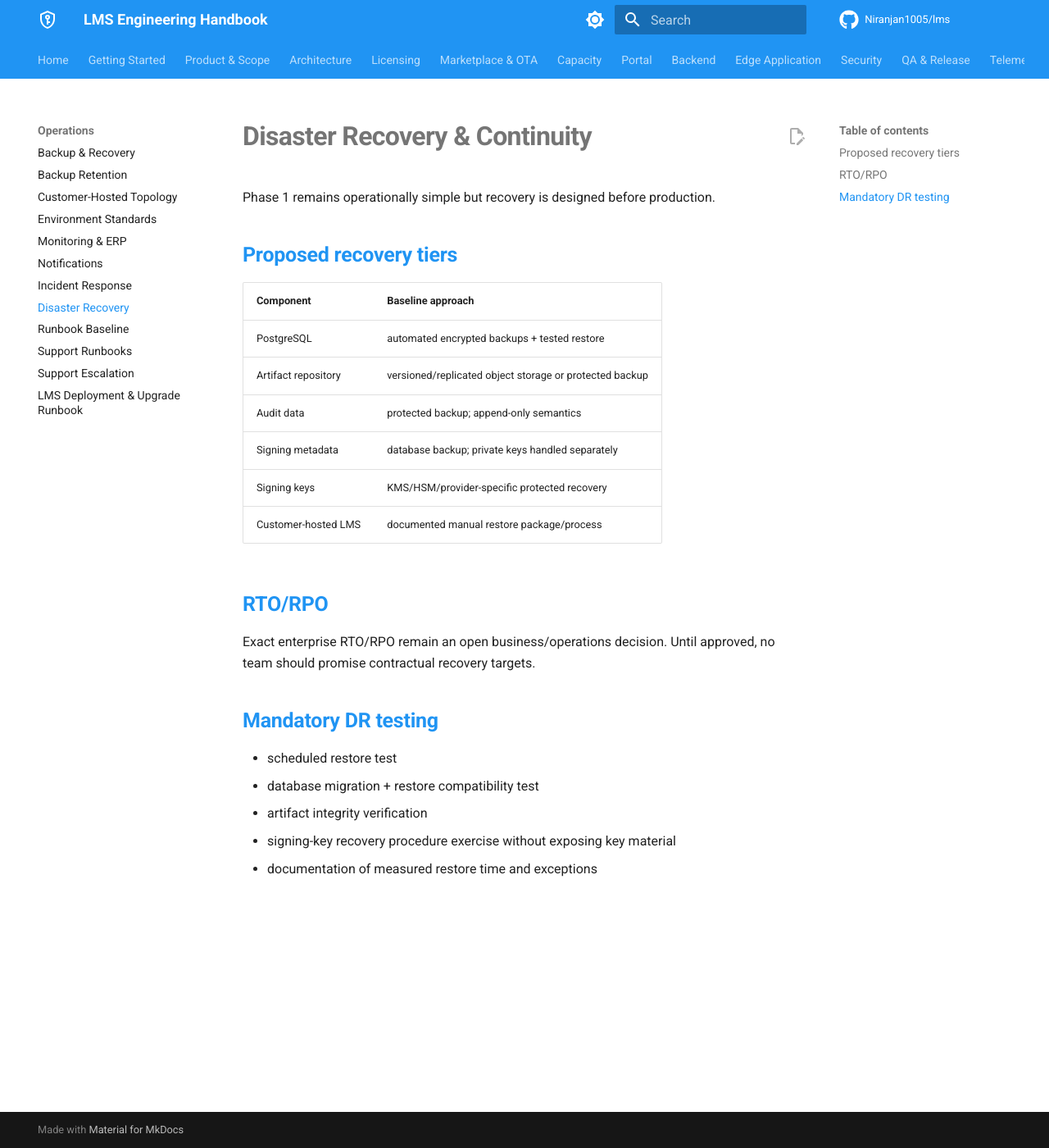
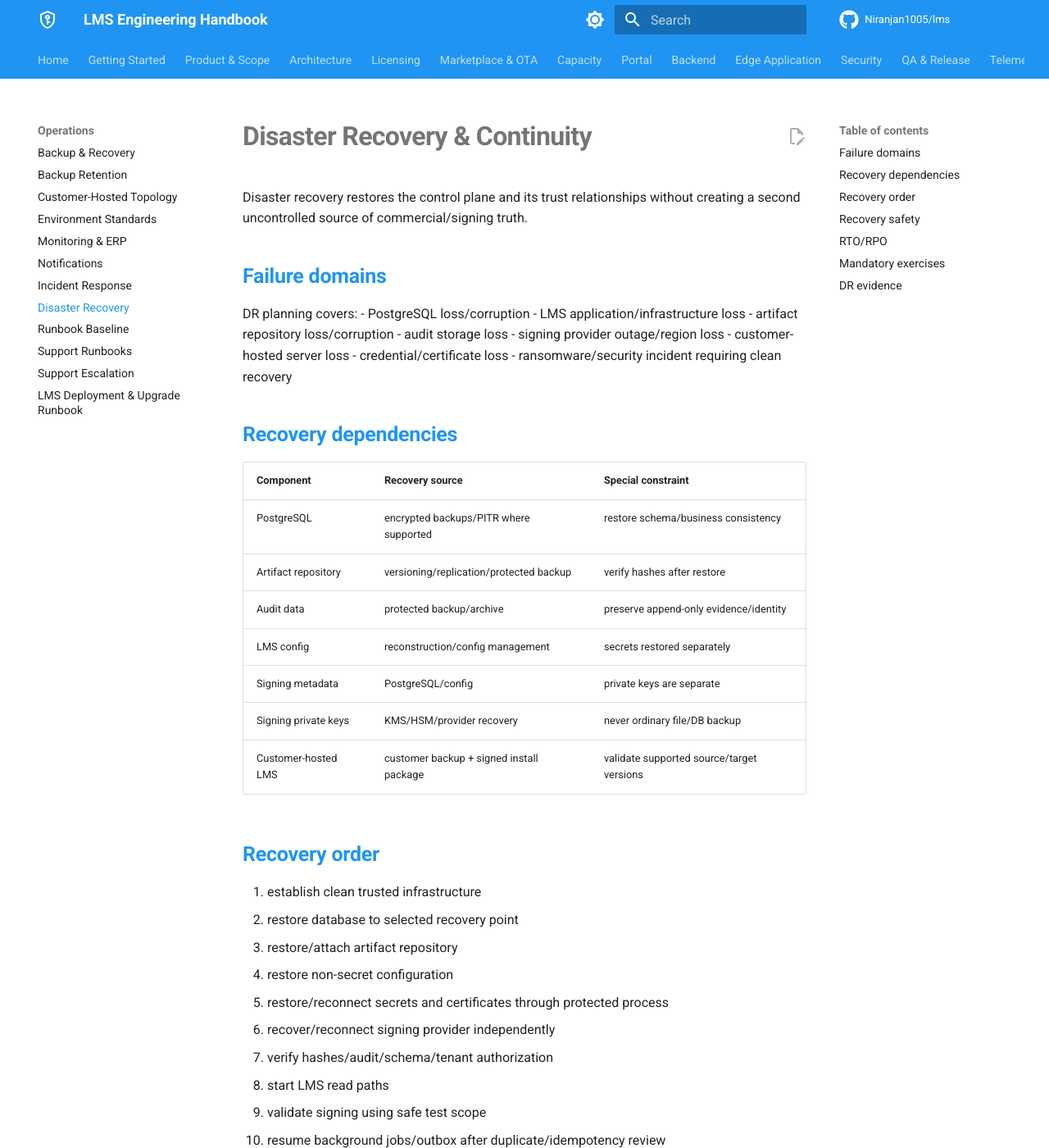
Before and after one commit to Niranjan1005/lms, an MkDocs documentation site: the page built from docs/operations/disaster-recovery.md, in a window 1280 px wide and 1400 px high. Shown: the whole window at 82% size. Built offline with MkDocs 1.6.1 and Material for MkDocs 9.7.7, drawn with Linux system fonts in a browser that asks for light colours; comment, search, counter and statistics services are not loaded; some of the changed text lies outside the part shown.

Commit message:
docs: complete disaster recovery procedure

```diff
--- a/docs/operations/disaster-recovery.md
+++ b/docs/operations/disaster-recovery.md
@@ -1,26 +1,69 @@
 # Disaster Recovery & Continuity
 
-Phase 1 remains operationally simple but recovery is designed before production.
+Disaster recovery restores the control plane and its trust relationships without creating a second uncontrolled source of commercial/signing truth.
 
-## Proposed recovery tiers
+## Failure domains
 
-| Component | Baseline approach |
-|---|---|
-| PostgreSQL | automated encrypted backups + tested restore |
-| Artifact repository | versioned/replicated object storage or protected backup |
-| Audit data | protected backup; append-only semantics |
-| Signing metadata | database backup; private keys handled separately |
-| Signing keys | KMS/HSM/provider-specific protected recovery |
-| Customer-hosted LMS | documented manual restore package/process |
+DR planning covers:
+- PostgreSQL loss/corruption
+- LMS application/infrastructure loss
+- artifact repository loss/corruption
+- audit storage loss
+- signing provider outage/region loss
+- customer-hosted server loss
+- credential/certificate loss
+- ransomware/security incident requiring clean recovery
+
+## Recovery dependencies
+
+| Component | Recovery source | Special constraint |
+|---|---|---|
+| PostgreSQL | encrypted backups/PITR where supported | restore schema/business consistency |
+| Artifact repository | versioning/replication/protected backup | verify hashes after restore |
+| Audit data | protected backup/archive | preserve append-only evidence/identity |
+| LMS config | reconstruction/config management | secrets restored separately |
+| Signing metadata | PostgreSQL/config | private keys are separate |
+| Signing private keys | KMS/HSM/provider recovery | never ordinary file/DB backup |
+| Customer-hosted LMS | customer backup + signed install package | validate supported source/target versions |
+
+## Recovery order
+
+1. establish clean trusted infrastructure
+2. restore database to selected recovery point
+3. restore/attach artifact repository
+4. restore non-secret configuration
+5. restore/reconnect secrets and certificates through protected process
+6. recover/reconnect signing provider independently
+7. verify hashes/audit/schema/tenant authorization
+8. start LMS read paths
+9. validate signing using safe test scope
+10. resume background jobs/outbox after duplicate/idempotency review
+11. allow device check-ins/deployments
+12. monitor reconciliation/backlog and communicate recovery status
+
+## Recovery safety
+
+- do not replay side effects blindly after DB restore
+- inspect outbox/job states versus external systems
+- ERP reconciliation detects commercial divergence
+- devices may have accepted grant/release state newer than the restored central point; check-in/receipt reconciliation must handle this explicitly
+- compromised signing key recovery follows security incident procedure, not normal DR
 
 ## RTO/RPO
 
-Exact enterprise RTO/RPO remain an open business/operations decision. Until approved, no team should promise contractual recovery targets.
+Exact contractual enterprise RTO/RPO remain an open business/operations decision. Engineering SHALL measure database restore, artifact recovery, application restart, signing reconnection and reconciliation time before an SLA is promised.
 
-## Mandatory DR testing
+## Mandatory exercises
 
-- scheduled restore test
-- database migration + restore compatibility test
+- scheduled DB restore
+- full LMS reconstruction
 - artifact integrity verification
-- signing-key recovery procedure exercise without exposing key material
-- documentation of measured restore time and exceptions
+- schema migration + restored-data compatibility
+- signing-provider recovery exercise without exposing raw private keys
+- customer-hosted restore rehearsal
+- worker/outbox duplicate-safety after recovery
+- tabletop security/ransomware clean-room recovery
+
+## DR evidence
+
+Record scenario, recovery point, start/end time, measured data loss, component timings, validation checks, manual steps, failures and corrective owners.
```
